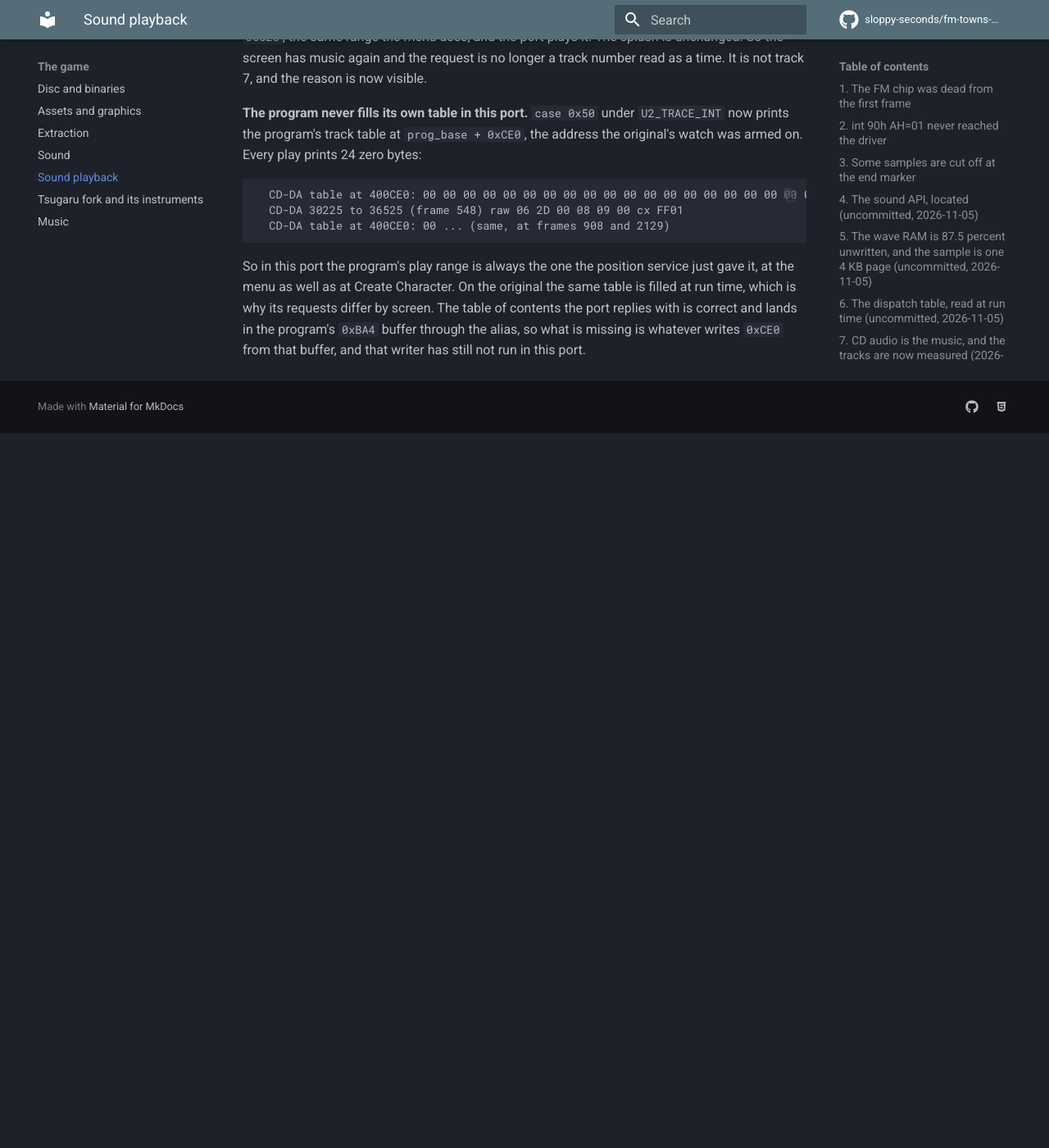
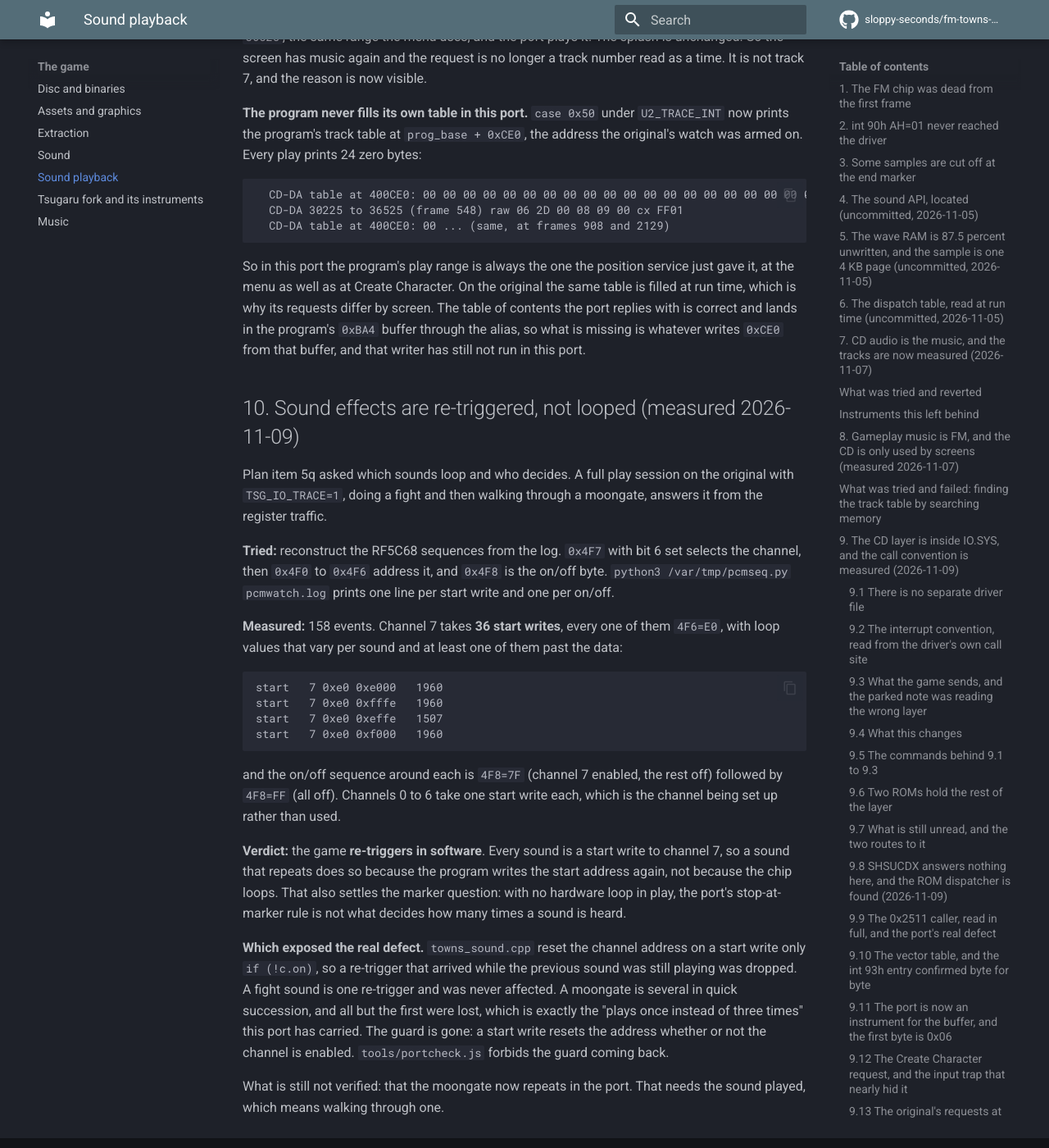
Before and after one commit to sloppy-seconds/fm-towns-ultima, an MkDocs documentation site: the page built from docs/audio-playback.md, in a window 1280 px wide and 1400 px high, scrolled down 20610 px. Shown: the whole window at 82% size. Built offline with MkDocs 1.6.1 and Material for MkDocs 9.7.7, drawn with Linux system fonts in a browser that asks for light colours; comment, search, counter and statistics services are not loaded; before the commit the page ends 21138 px from its top, so only the background shows below that; some of the changed text lies outside the part shown.

Commit message:
plan 5q: sound effects are retriggered in software, and the port was dropping the retriggers
Your fight then moongate answered item 5q, and the register log says why the two behaved differently.

Reconstructed the RF5C68 traffic from pcmwatch.log: channel 7 takes 36 start writes, all 4F6=E0, each followed by 4F8=7F to enable it and
4F8=FF to stop everything. So the game retriggers every sound in software and never uses the chip's loop address to loop inside a sample.
That settles the marker question: the port's stop-at-marker rule is not what decides how many times a sound is heard.

It also found the defect. towns_sound.cpp reset the channel address on a start write only if the channel was off, so a retrigger arriving
while the previous sound still played was dropped. A fight sound is one retrigger and was never affected. A moongate is several in quick
succession and all but the first were lost, which is the "plays once instead of three times" this port has carried since the sound work
started. The guard is removed; portcheck forbids it returning.

Measured after: the create route's CD ranges are unchanged. Not yet verified: that the moongate repeats in the port, which needs the sound
played, so the binary is on jarvis for you.

````diff
--- a/docs/audio-playback.md
+++ b/docs/audio-playback.md
@@ -732,3 +732,36 @@
 the original the same table is filled at run time, which is why its requests differ by screen. The table of contents the port replies with is
 correct and lands in the program's `0xBA4` buffer through the alias, so what is missing is whatever writes `0xCE0` from that buffer, and that
 writer has still not run in this port.
+
+## 10. Sound effects are re-triggered, not looped (measured 2026-11-09)
+
+Plan item 5q asked which sounds loop and who decides. A full play session on the original with `TSG_IO_TRACE=1`, doing a fight and then
+walking through a moongate, answers it from the register traffic.
+
+**Tried:** reconstruct the RF5C68 sequences from the log. `0x4F7` with bit 6 set selects the channel, then `0x4F0` to `0x4F6` address it, and
+`0x4F8` is the on/off byte. `python3 /var/tmp/pcmseq.py pcmwatch.log` prints one line per start write and one per on/off.
+
+**Measured:** 158 events. Channel 7 takes **36 start writes**, every one of them `4F6=E0`, with loop values that vary per sound and at least
+one of them past the data:
+
+```
+start   7 0xe0 0xe000   1960
+start   7 0xe0 0xfffe   1960
+start   7 0xe0 0xeffe   1507
+start   7 0xe0 0xf000   1960
+```
+
+and the on/off sequence around each is `4F8=7F` (channel 7 enabled, the rest off) followed by `4F8=FF` (all off). Channels 0 to 6 take one
+start write each, which is the channel being set up rather than used.
+
+**Verdict:** the game **re-triggers in software**. Every sound is a start write to channel 7, so a sound that repeats does so because the
+program writes the start address again, not because the chip loops. That also settles the marker question: with no hardware loop in play, the
+port's stop-at-marker rule is not what decides how many times a sound is heard.
+
+**Which exposed the real defect.** `towns_sound.cpp` reset the channel address on a start write only `if (!c.on)`, so a re-trigger that
+arrived while the previous sound was still playing was dropped. A fight sound is one re-trigger and was never affected. A moongate is
+several in quick succession, and all but the first were lost, which is exactly the "plays once instead of three times" this port has carried.
+The guard is gone: a start write resets the address whether or not the channel is enabled. `tools/portcheck.js` forbids the guard coming
+back.
+
+What is still not verified: that the moongate now repeats in the port. That needs the sound played, which means walking through one.
--- a/docs/plan-port.md
+++ b/docs/plan-port.md
@@ -1836,7 +1836,19 @@
 
 ### 5q. Sound looping: which samples loop, and who decides
 
-**State:** OPEN · **Autonomy:** PARTLY AUTONOMOUS
+**State:** DONE · **Autonomy:** AUTONOMOUS
+
+**Resolved 2026-11-09.** The mechanism is re-triggering, not looping. A play session on the original with `TSG_IO_TRACE=1`, a fight then a
+moongate, shows 36 start writes to channel 7, every one `4F6=E0`, each followed by `4F8=7F` to enable it and `4F8=FF` to stop everything.
+So the game writes the start address again for every repetition, and the chip's loop address is never used to loop inside a sample. That
+settles the marker question too: the port's stop-at-marker rule is not what decides how many times a sound is heard.
+
+It also found the real defect. `towns_sound.cpp` reset the channel address on a start write only `if (!c.on)`, so a retrigger arriving while
+the previous sound still played was dropped. A fight sound is one retrigger and was unaffected; a moongate is several in quick succession
+and all but the first were lost, which is the "plays once instead of three times" this port has carried since the sound work began. The
+guard is removed and `tools/portcheck.js` forbids it coming back. Record: `docs/audio-playback.md` 10. What is now known: sound effects are
+software-retriggered on channel 7, start `0xE0`, step `1960` or `1507`, and the on/off byte is `0x7F` then `0xFF`. What is not yet verified:
+that the moongate repeats in the port, which needs the sound played.
 
 | field | value |
 |---|---|
````
Also changed, not shown: 2 other files.
